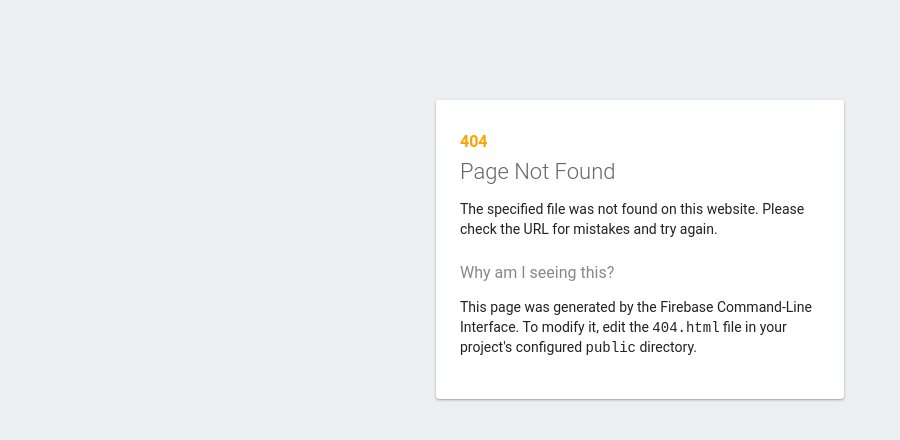
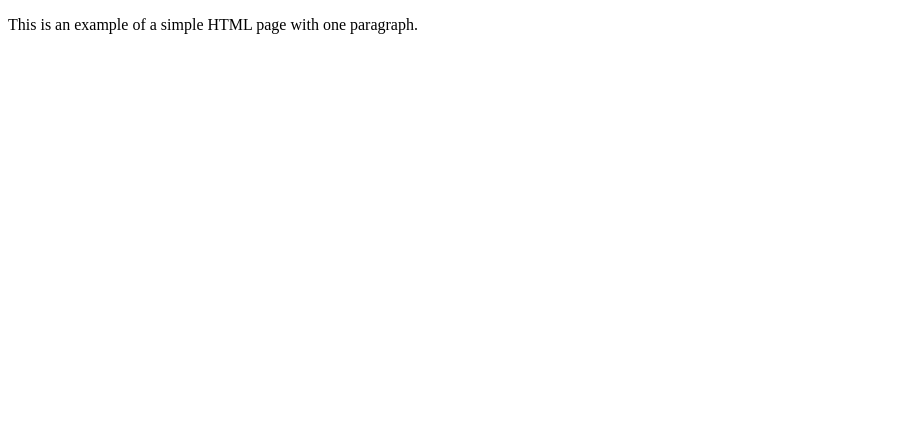
Before and after one commit to PrashantLakkadwala/PrashantLakkadwala.github.io, a plain HTML site: page index.html in a window 1280 px wide. Shown: the whole page, without its empty margins (0-900 px from the left). Drawn offline with Linux system fonts and the light colour scheme.

Commit message:
Update index.html

```diff
--- a/index.html
+++ b/index.html
@@ -1,33 +1,9 @@
 <!DOCTYPE html>
 <html>
-  <head>
-    <meta charset="utf-8">
-    <meta name="viewport" content="width=device-width, initial-scale=1">
-    <title>The Page You're Looking For Was Not Found!</title>
-
-    <style media="screen">
-      body { background: #ECEFF1; color: rgba(0,0,0,0.87); font-family: Roboto, Helvetica, Arial, sans-serif; margin: 0; padding: 0; }
-      #message { background: white; max-width: 360px; margin: 100px auto 16px; padding: 32px 24px 16px; border-radius: 3px; }
-      #message h3 { color: #888; font-weight: normal; font-size: 16px; margin: 16px 0 12px; }
-      #message h2 { color: #ffa100; font-weight: bold; font-size: 16px; margin: 0 0 8px; }
-      #message h1 { font-size: 22px; font-weight: 300; color: rgba(0,0,0,0.6); margin: 0 0 16px;}
-      #message p { line-height: 140%; margin: 16px 0 24px; font-size: 14px; }
-      #message a { display: block; text-align: center; background: #039be5; text-transform: uppercase; text-decoration: none; color: white; padding: 16px; border-radius: 4px; }
-      #message, #message a { box-shadow: 0 1px 3px rgba(0,0,0,0.12), 0 1px 2px rgba(0,0,0,0.24); }
-      #load { color: rgba(0,0,0,0.4); text-align: center; font-size: 13px; }
-      @media (max-width: 600px) {
-        body, #message { margin-top: 0; background: white; box-shadow: none; }
-        body { border-top: 16px solid #ffa100; }
-      }
-    </style>
-  </head>
-  <body>
-    <div id="message">
-      <h2>404</h2>
-      <h1>Page Not Found</h1>
-      <p>The specified file was not found on this website. Please check the URL for mistakes and try again.</p>
-      <h3>Why am I seeing this?</h3>
-      <p>This page was generated by the Firebase Command-Line Interface. To modify it, edit the <code>404.html</code> file in your project's configured <code>public</code> directory.</p>
-    </div>
-  </body>
+    <head>
+        <title>Example</title>
+    </head>
+    <body>
+        <p>This is an example of a simple HTML page with one paragraph.</p>
+    </body>
 </html>
```
